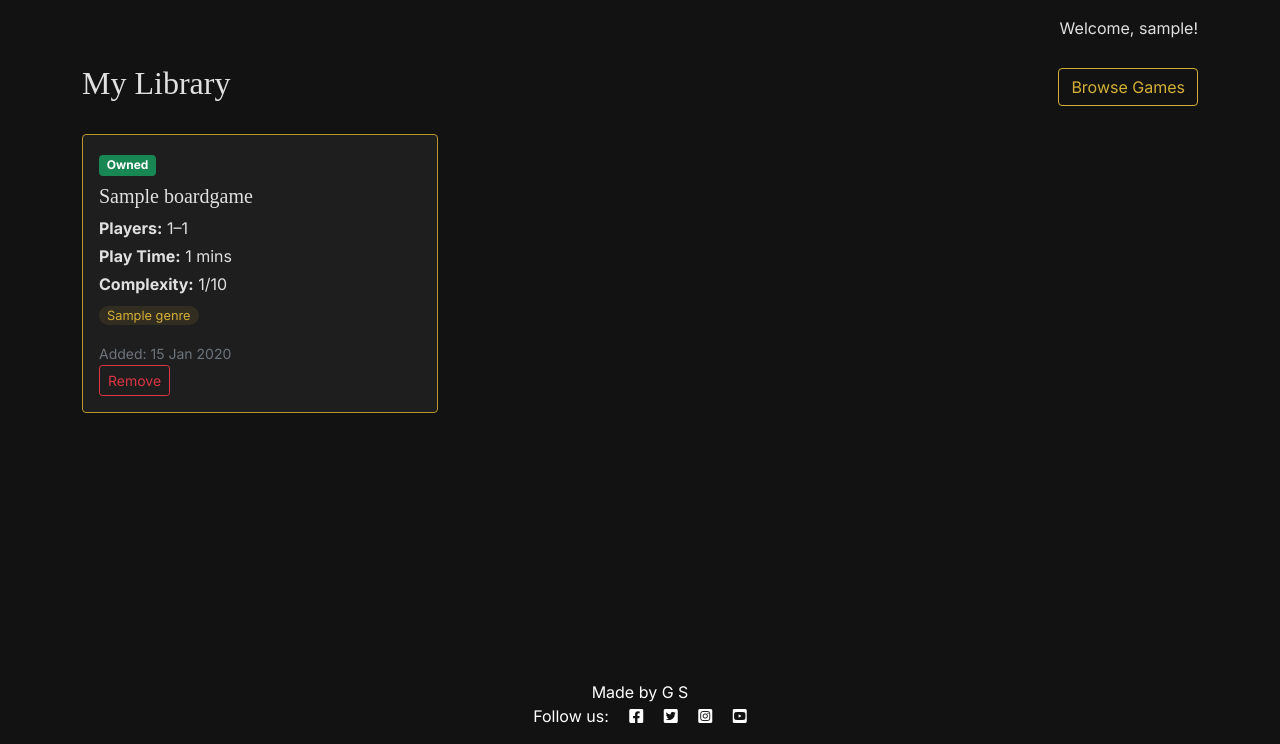
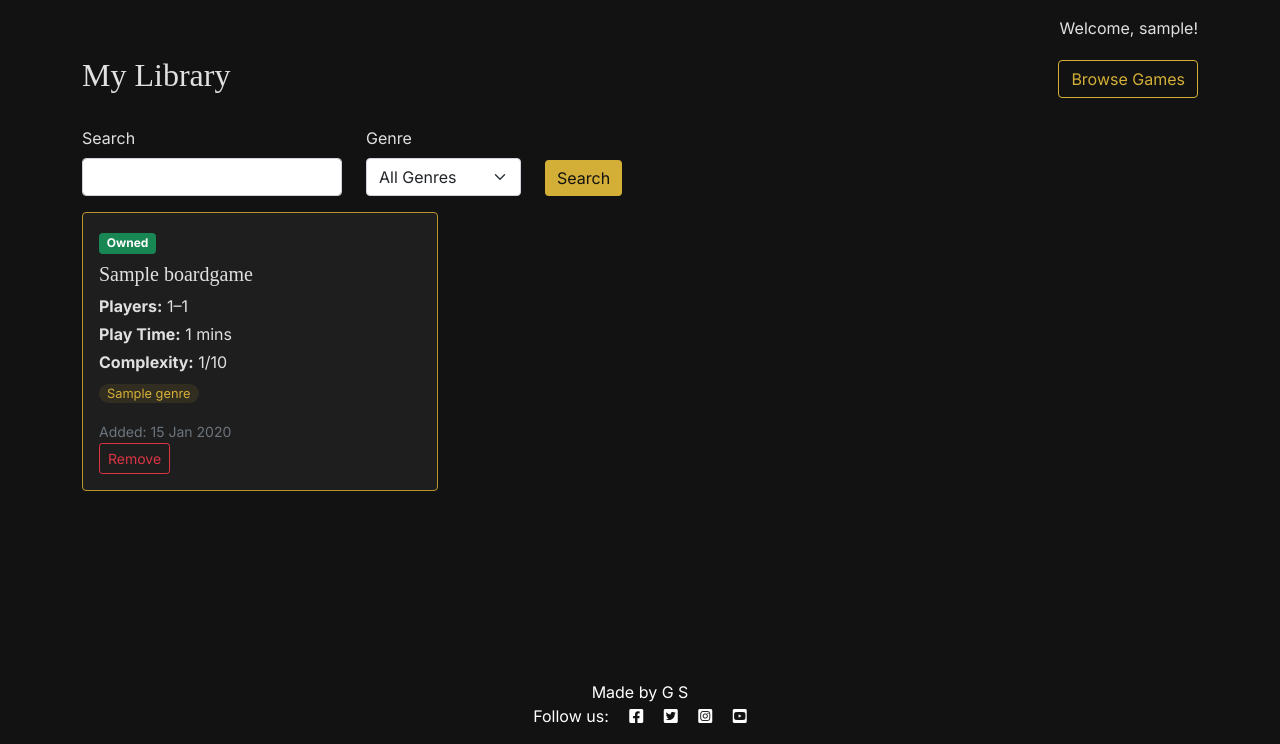
Before and after one commit to Gruheem/milestone-project-3, a Django app: page /library/ in a window 1280 px wide. Shown: the part 56-800 px from the top of the page. Run offline with Django 5.2, Linux system fonts and the light colour scheme; a user stored in the database is signed in; tables that the repository leaves empty hold one stand-in row (values such as "Sample post"); some libraries are stand-ins or nearby versions; some web fonts are replaced.

Commit message:
Set Empty States in Library

```diff
--- a/game_list/templates/game_list/index.html
+++ b/game_list/templates/game_list/index.html
@@ -1,7 +1,7 @@
 {% extends "base.html" %} {% load static %} {% load crispy_forms_tags %} {% block content %}
 
 <!-- index.html content starts here -->
-<div class="container-fluid">
+<div class="container">
 
   <!-- Search Filters -->
   <div class="row">
@@ -50,7 +50,7 @@
         </div>
         {% if forloop.counter|divisibleby:3 %}
       </div>
-      {% endif %} {% endfor %} {% else %}
+      <div class="row">{% endif %} {% endfor %}</div> {% else %}
       <div class="col-12 text-center">
         <p>There are no games matching your search</p>
       </div>
--- a/library_sessions/templates/library_sessions/library.html
+++ b/library_sessions/templates/library_sessions/library.html
@@ -1,12 +1,19 @@
-{% extends "base.html" %}
-{% load static %}
-{% block content %}
+{% extends "base.html" %} {% load static %} {% load crispy_forms_tags %} {% block content %}
 
-<div class="container mt-4">
-
+<div class="container">
   <div class="d-flex justify-content-between align-items-center mb-4">
     <h2>My Library</h2>
     <a href="{% url 'home' %}" class="btn btn-outline-gold">Browse Games</a>
+  </div>
+
+  <!-- Search Filters -->
+  <div class="row">
+    <div class="col-12">
+      <form method="get" class="search-form">
+        {% csrf_token %} {{ form|crispy }}
+        <button type="submit" class="btn btn-gold mb-3">Search</button>
+      </form>
+    </div>
   </div>
 
   {% if entries %}
@@ -15,9 +22,10 @@
     <div class="col-md-4 mb-4">
       <div class="card h-100">
         <div class="card-body">
-
           <!-- Status Badge -->
-          <span class="badge mb-2 {% if entry.status == 'owned' %}bg-success{% else %}bg-warning text-dark{% endif %}">
+          <span
+            class="badge mb-2 {% if entry.status == 'owned' %}bg-success{% else %}bg-warning text-dark{% endif %}"
+          >
             {{ entry.get_status_display }}
           </span>
 
@@ -30,7 +38,7 @@
 
           <!-- Quick Info -->
           <p class="card-text mb-1">
-            <strong>Players:</strong> {{ entry.boardgame.min_players }}–{{ entry.boardgame.max_players }}
+            <strong>Players:</strong> {{ entry.boardgame.min_players }}–{{entry.boardgame.max_players }}
           </p>
           <p class="card-text mb-1">
             <strong>Play Time:</strong> {{ entry.boardgame.play_time }} mins
@@ -47,9 +55,9 @@
           </p>
 
           <!-- Added date -->
-          <small class="text-muted">Added: {{ entry.added_at|date:"d M Y" }}</small>
-
-
+          <small class="text-muted"
+            >Added: {{ entry.added_at|date:"d M Y" }}</small
+          >
 
           <!-- Remove button -->
           <div class="">
@@ -67,14 +75,21 @@
     {% endfor %}
   </div>
 
+  <!-- Empty States True and Filtered -->
   {% else %}
-  <!-- Empty state -->
+    {% if searched %}
+      <div class="text-center mt-5">
+        <p class="lead">No games found matching your search.</p>
+        <a href="{% url 'home' %}" class="btn btn-gold">Browse Games</a>
+      </div>
+    {% else %}
       <div class="text-center mt-5">
         <p class="lead">Your library is empty!</p>
-    <a href="{% url 'home' %}" class="btn btn-primary">Browse Games</a>
+        <a href="{% url 'home' %}" class="btn btn-gold">Browse Games</a>
       </div>
     {% endif %}
-
+  {% endif %}
+  </div>
 </div>
 
 <!-- Remove from Library confirmation modal -->
@@ -83,16 +98,29 @@
     <div class="modal-content">
       <div class="modal-header">
         <h5 class="modal-title">Remove from Library</h5>
-        <button type="button" class="btn-close" data-bs-dismiss="modal"></button>
+        <button
+          type="button"
+          class="btn-close"
+          data-bs-dismiss="modal"
+        ></button>
       </div>
       <div class="modal-body">
-        <p>Are you sure you want to remove <strong id="deleteLibraryTitle"></strong> from your library?</p>
+        <p>
+          Are you sure you want to remove
+          <strong id="deleteLibraryTitle"></strong> from your library?
+        </p>
         <p class="text-muted">This cannot be undone.</p>
       </div>
       <div class="modal-footer">
         <form id="deleteLibraryForm" method="post">
           {% csrf_token %}
-          <button type="button" class="btn btn-secondary" data-bs-dismiss="modal">Cancel</button>
+          <button
+            type="button"
+            class="btn btn-secondary"
+            data-bs-dismiss="modal"
+          >
+            Cancel
+          </button>
           <button type="submit" class="btn btn-danger">Yes, Remove</button>
         </form>
       </div>
--- a/library_sessions/views.py
+++ b/library_sessions/views.py
@@ -2,6 +2,7 @@ from django.shortcuts import render, get_object_or_404, redirect
 from django.contrib.auth.decorators import login_required
 from django.contrib import messages
 from django.db import models
+from game_list.forms import GameFilterForm
 from game_list.models import BoardGame
 from .models import LibraryEntry, PlaySession
 from .forms import PlaySessionForm
@@ -21,10 +22,31 @@ def library_page(request):
     :template:`library_sessions/library.html`
     """
     entries = LibraryEntry.objects.filter(user=request.user).order_by('-added_at')
+
+    form = GameFilterForm(request.GET)
+
+    searched = False
+
+    if form.is_valid():
+        query = form.cleaned_data['query']
+        genre = form.cleaned_data['genre']
+
+        if query or genre:
+            searched = True
+
+        if query:
+            entries = entries.filter(boardgame__title__icontains=query)
+        if genre:
+            entries = entries.filter(boardgame__genre_id=genre)
+
     return render(
         request,
         'library_sessions/library.html',
-        {'entries': entries}
+        {
+            'entries': entries,
+            'form': form,
+            'searched': searched,
+        }
     )
 
 @login_required
```
Also changed, not shown: README.md. Lines whose indentation alone changed are shown as unchanged.
